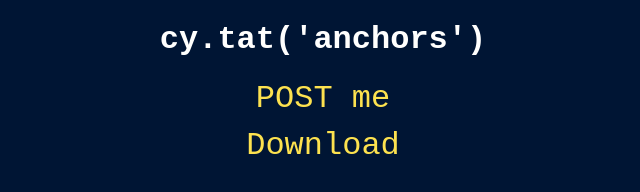
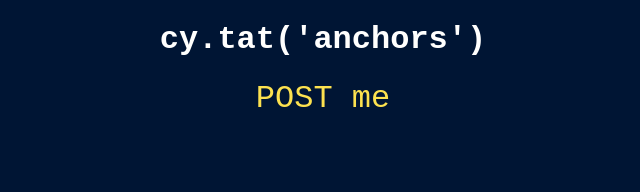
Before and after one commit to wlsf82/cy-tat-anchors, a website: page src/index.html in a window 1280 px wide. Shown: the whole page, without its empty margins (317-957 px from the left). Drawn offline with Linux system fonts and the light colour scheme.

Commit message:
Leave just the post me button
So I can record a video to demonstrate how to test especifically
that.

```diff
--- a/src/index.html
+++ b/src/index.html
@@ -30,9 +30,6 @@
     <a href="#" ping="https://api.example.com">
       POST me
     </a>
-    <a href="data:,Hello%2C%20World%21" download="helloworld.txt">
-      Download
-    </a>
   </div>
 </body>
 </html>
```
Also changed, not shown: cypress/e2e/spec.cy.js (+0 -6 lines).
